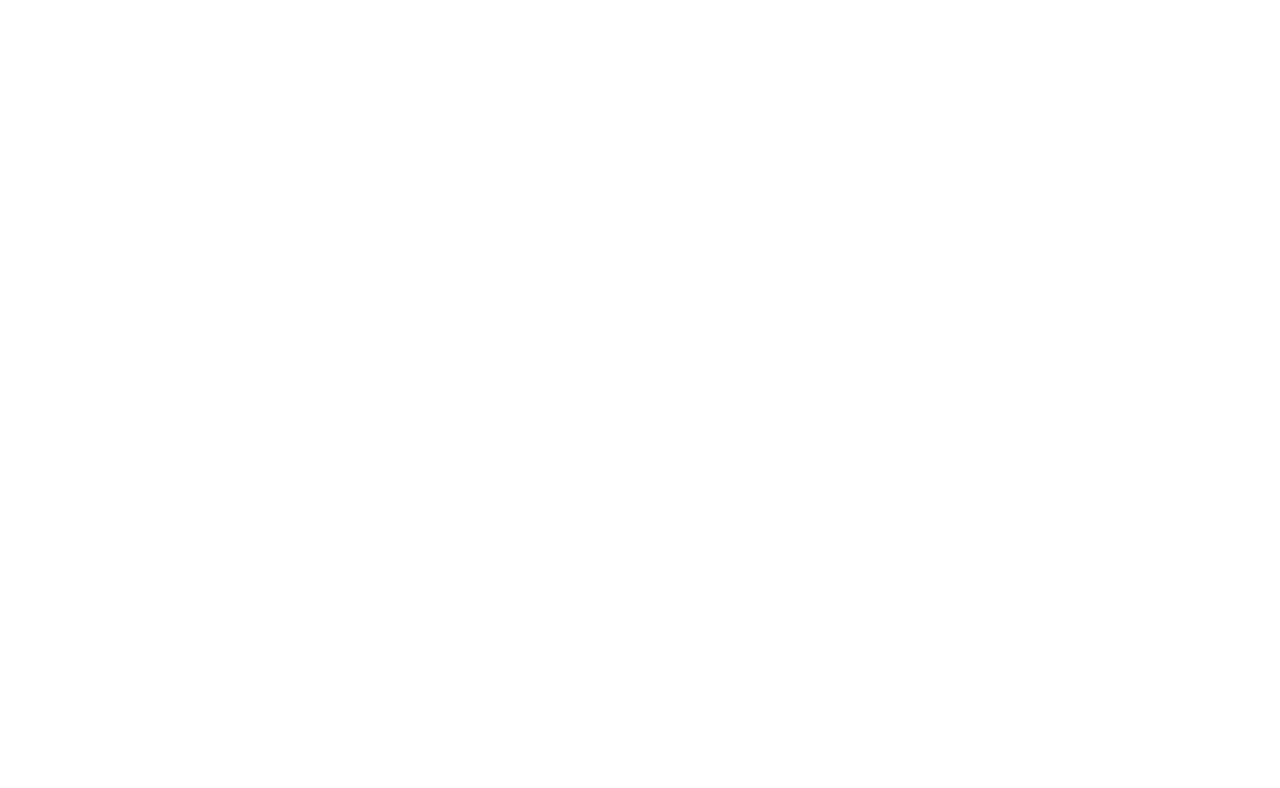
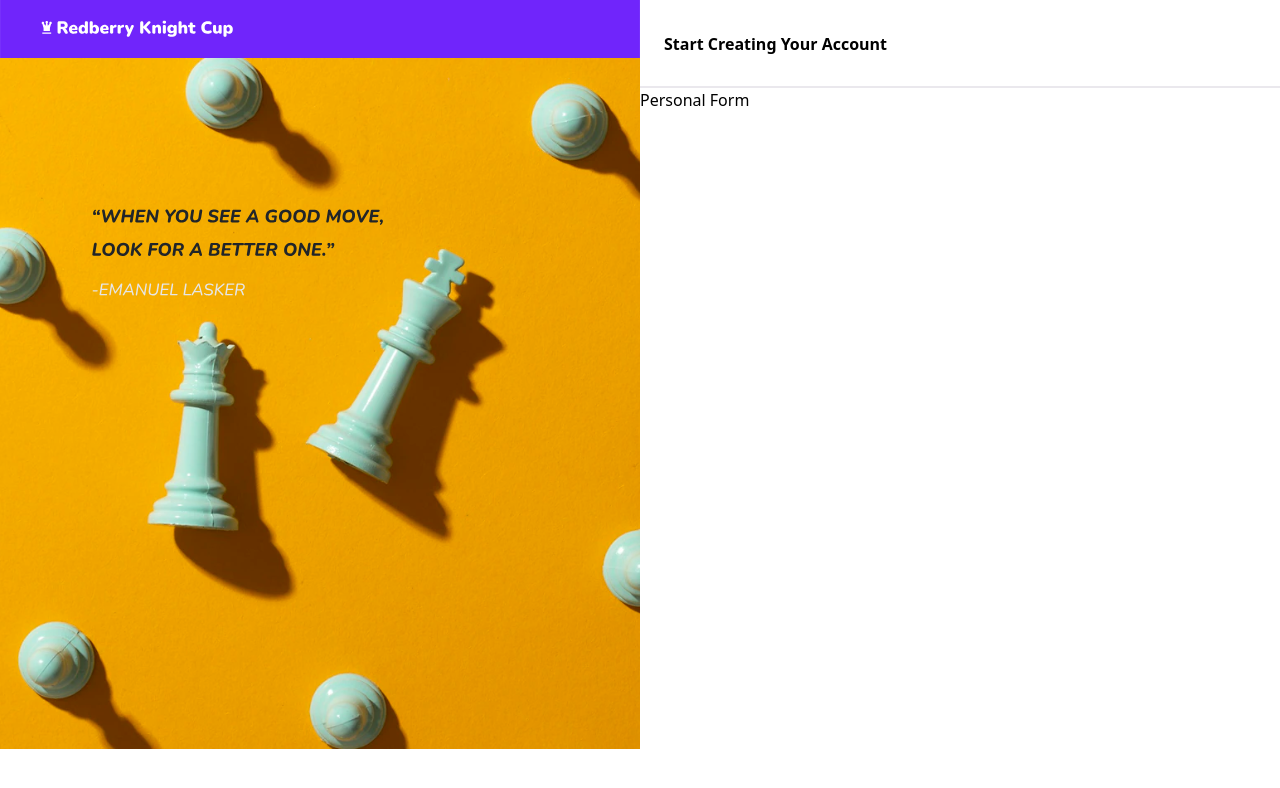
Before and after one commit to LJ1319/redberry-knight-cup, a React (Create React App) app: page /personal-experience in a window 1280 px wide. Before the commit this address had no page. Shown: the top 788 px of the page. Built offline with nearby package versions, Linux system fonts and the light colour scheme.

Commit message:
add personal information page

```diff
--- a/src/App.jsx
+++ b/src/App.jsx
@@ -1,13 +1,13 @@
 import { Routes, Route } from 'react-router-dom';
 
 import HomePage from './pages/HomePage';
-import Registration from './pages/RegistrationPage';
+import PersonalExperiencePage from './pages/PersonalExperiencePage';
 
 function App() {
   return (
     <Routes>
       <Route path='/' element={<HomePage />} />
-      <Route path='/registration' element={<Registration />} />
+      <Route path='/personal-experience' element={<PersonalExperiencePage />} />
     </Routes>
   );
 }
--- a/src/components/HomePage/HomePageContent.jsx
+++ b/src/components/HomePage/HomePageContent.jsx
@@ -1,7 +1,8 @@
+import { Link } from 'react-router-dom';
+
 import LeftSide from '../Layout/LeftSide';
 
 import Home from '../../img/Home.svg';
-import Button from '../Layout/Button';
 
 import GetStarted from '../../img/get-started-button.svg';
 
@@ -9,15 +10,19 @@
   return (
     <div className='flex'>
       <LeftSide cover={Home} />
-      <div className='w-1/2 bg-redberry'>
+      <div className='w-1/2 bg-redberryred'>
         <div className='ml-20 mt-80'>
           <h1 className='text-7xl uppercase font-nunito text-white font-extrabold'>
             chess says <span className='text-xl text-black font-bold align-middle'>a lot about</span>
             <br></br>who we are
           </h1>
         </div>
-        <div className='ml-20 mt-20'>
-          <Button destination='registration' src={GetStarted} />
+        <div className='ml-20 mt-20 w-48 h-14'>
+          <button className='hover:border-4 rounded-xl border-redberrypurple'>
+            <Link to='/personal-experience'>
+              <img src={GetStarted} alt="Get Started Right Arrow" />
+            </Link>
+          </button>
         </div>
       </div>
     </div>
--- a/src/components/Layout/Button.jsx
+++ /dev/null
@@ -1,15 +0,0 @@
-import { Link } from 'react-router-dom';
-
-const Button = ({ destination, src }) => {
-
-  return (
-    <button>
-      <Link to={destination}>
-        <img src={src} alt="Get Started Right Arrow" />
-      </Link>
-    </button>
-  );
-
-};
-
-export default Button;
--- /dev/null
+++ b/src/components/Layout/Header.jsx
@@ -0,0 +1,12 @@
+
+const Header = ({ text }) => {
+
+  return (
+    <header className='border-b-2 border-redberrygrey w-full h-20 p-6 mt-2'>
+      <h4 className='text-base font-opensans capitalize font-semibold'>{text}</h4>
+    </header>
+  );
+
+};
+
+export default Header;
--- a/src/components/Layout/LeftSide.jsx
+++ b/src/components/Layout/LeftSide.jsx
@@ -1,9 +1,9 @@
-import Header from '../../img/Header.svg';
+import Logo from '../../img/Logo.svg';
 
 const LeftSide = ({ cover }) => {
   return (
     <div className="w-1/2 h-screen overflow-y-hidden">
-      <img src={Header} alt="Redberrry Knight Cup" className='w-full' />
+      <img src={Logo} alt="Redberrry Knight Cup" className='w-full' />
       <img src={cover} alt="Queens Gambit" className='w-full' />
     </div>
   );
--- /dev/null
+++ b/src/components/PersonalExperiencePage/PersonalExperienceForm.jsx
@@ -0,0 +1,9 @@
+const PersonalExperienceForm = () => {
+  return (
+    <div>
+      Personal Form
+    </div>
+  );
+};
+
+export default PersonalExperienceForm;
--- /dev/null
+++ b/src/components/PersonalExperiencePage/PersonalExperiencePageContent.jsx
@@ -0,0 +1,22 @@
+import { Link } from 'react-router-dom';
+
+import LeftSide from '../Layout/LeftSide';
+import PersonalExperienceForm from './PersonalExperienceForm';
+
+import Personal from '../../img/Personal.svg';
+import Header from '../Layout/Header';
+
+const PersonalExperiencePageContent = () => {
+  return (
+    <div className="flex">
+      <LeftSide cover={Personal} />
+      <div className='w-1/2'>
+        <Header text='start creating your account' />
+        <PersonalExperienceForm />
+      </div>
+    </div>
+
+  );
+};
+
+export default PersonalExperiencePageContent;
--- /dev/null
+++ b/src/pages/PersonalExperiencePage.jsx
@@ -0,0 +1,10 @@
+import PersonalExperiencePageContent from "../components/PersonalExperiencePage/PersonalExperiencePageContent";
+
+
+const PersonalExperiencePage = () => {
+
+  return <PersonalExperiencePageContent />;
+
+};
+
+export default PersonalExperiencePage;
--- a/src/pages/RegistrationPage.jsx
+++ /dev/null
@@ -1,10 +0,0 @@
-const Registration = () => {
-
-  return (
-    <div>
-      <h1>Registration Form</h1>
-    </div>
-  );
-};
-
-export default Registration;
--- a/tailwind.config.js
+++ b/tailwind.config.js
@@ -15,9 +15,14 @@
         }],
       },
       colors: {
-        redberry: '#FD5334',
-        button: '#212529'
+        redberryred: '#FD5334',
+        redberryblack: '#212529',
+        redberrypurple: '#C2A5F9',
+        redberrygrey: 'rgba(185, 180, 196, 0.3)'
       },
+      height: {
+        22: '84px'
+      }
     },
   },
   plugins: [],
```
Also changed, not shown: src/img/Logo.svg (renamed from src/img/Header.svg).
